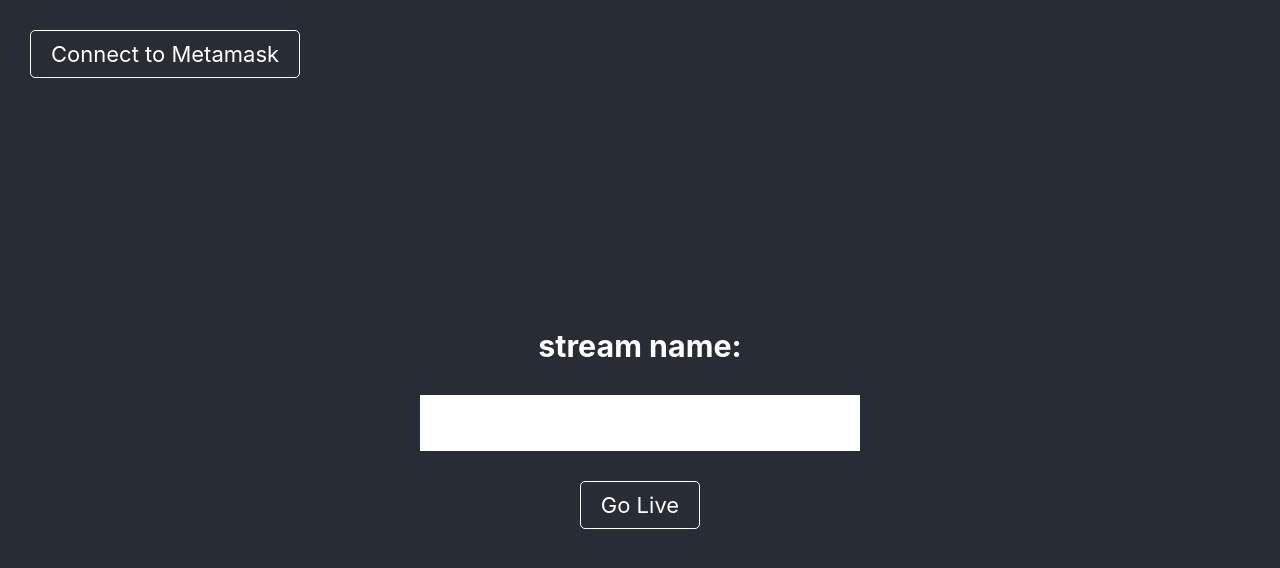
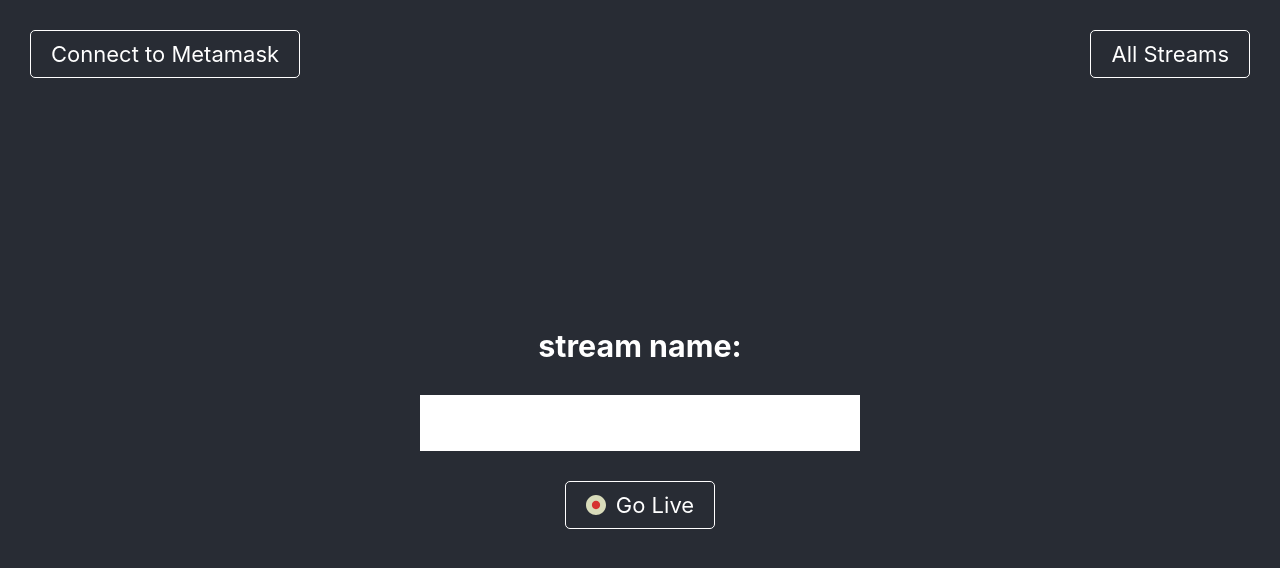
Before and after one commit to harmony-one/shorts-reels-videos.live, a React (Create React App) app: page /go-live in a window 1280 px wide. Shown: the top 568 px of the page. Built offline with nearby package versions, Linux system fonts and the light colour scheme.

Commit message:
ui-fixes

```diff
--- a/src/App.css
+++ b/src/App.css
@@ -58,14 +58,17 @@
   border-radius: 5px;
   padding: 10px 20px;
   color: white;
-  margin: 30px;
   font-size: 22px;
+  max-height: 48px;
+  box-sizing: border-box;
+  display: flex;
+  align-items: center;
+  justify-content: center;
 }
 
 .App-address {
-  padding: 10px 20px;
+  padding: 10px 0px;
   color: white;
-  margin: 30px 10px;
   font-size: 18px;
 }
 
--- a/src/Header.js
+++ b/src/Header.js
@@ -1,59 +1,52 @@
 import React, { useEffect } from 'react';
 import './App.css';
-import { useCallback, useState } from 'react';
-import { deleteLiveStream } from './utils';
+import { useState } from 'react';
 import { useNavigate } from 'react-router-dom';
-import { createLiveStream } from './utils/api';
+import { RecIcon } from './icons/RecIcon';
 
 export function Header() {
     const [loading, setLoading] = useState(false);
     const navigator = useNavigate();
     const [address, setAddress] = useState('');
 
-    useEffect(() => {
-        const profileStr = localStorage.getItem('live_profile');
-
-        const profile = profileStr && JSON.parse(profileStr);
-
-        setAddress(profile?.address);
-    }, []);
-
-    const create = useCallback(() => {
-        setLoading(true);
-
-        createLiveStream({ title: 'stream 1', ownerAddress: '0x0' }).then(res => {
-            const streamsStr = localStorage.getItem('streams');
-
-            const streams = streamsStr ? JSON.parse(streamsStr) : {};
-
-            streams[res.data.liveStreamId] = res.data;
-
-            localStorage.setItem('streams', JSON.stringify(streams));
-
-            setLoading(false);
-
-            navigator(`/streams/${res.data.liveStreamId}`);
-        }).finally(() => setLoading(false));
-    }, []);
-
-    const remove = useCallback((liveStreamId) => {
-        deleteLiveStream({ liveStreamId }).then(res => console.log(res.data));
-    }, []);
-
-    const connectMetamask = () => {
-        if (window.ethereum) {
-            window.ethereum.request({ method: 'eth_requestAccounts' })
-                .then(accounts => {
+    const handleAccountsChanged = (accounts) => {
         if (accounts.length) {
             localStorage.setItem('live_profile',
                 JSON.stringify({
                     address: accounts[0]
                 })
             )
+
+            setAddress(accounts[0])
+        } else {
+            removeAccounts()
+        }
     }
 
-                    setAddress(accounts[0])
-                })
+    const removeAccounts = (accounts) => {
+        localStorage.removeItem('live_profile')
+        setAddress()
+    }
+
+    useEffect(() => {
+        const profileStr = localStorage.getItem('live_profile');
+
+        const profile = profileStr && JSON.parse(profileStr);
+
+        if (profile?.address) {
+            connectMetamask();
+        }
+
+        window.ethereum?.on('accountsChanged', handleAccountsChanged);
+    }, []);
+
+    const connectMetamask = () => {
+        if (window.ethereum) {
+            window.ethereum.request({ method: 'eth_requestAccounts' })
+                .then(handleAccountsChanged)
+                .catch(removeAccounts)
+        } else {
+            removeAccounts()
         }
     }
 
@@ -62,8 +55,8 @@ export function Header() {
             style={{
                 display: 'flex',
                 justifyContent: 'space-between',
-                width: '100%',
-                backgroundColor: "#282c34"
+                backgroundColor: "#282c34",
+                padding: '30px'
             }}
         >
             {/* <div onClick={() => navigator('/')} className="App-button">
@@ -74,6 +67,8 @@ export function Header() {
                     {!loading ? "Go Live" : '...'}
                 </div>} */}
 
+            <div style={{ display: 'flex', flexDirection: 'column' }}>
+                <div>
                     {
                         address ?
                             <div className='App-address'>
@@ -85,12 +80,29 @@ export function Header() {
                                 Connect to Metamask
                             </div>
                     }
+                </div>
+            </div>
 
+
+            <div style={{ display: 'flex', flexDirection: 'row' }}>
                 {window.location.pathname === '/' &&
-                <div onClick={() => navigator('/go-live')} className="App-button">
+                    <div
+                        onClick={() => navigator('/go-live')}
+                        className="App-button"
+                    >
+                        <RecIcon style={{ marginRight: 10 }} />
                         {!loading ? "Go Live" : '...'}
                     </div>
                 }
+
+                <div
+                    onClick={() => navigator('/')}
+                    className="App-button"
+                    style={{ marginLeft: 30 }}
+                >
+                    {"All Streams"}
+                </div>
+            </div>
         </div>
     );
 }
--- /dev/null
+++ b/src/icons/RecIcon.js
@@ -0,0 +1,24 @@
+import React from "react";
+
+export function RecIcon(props) {
+    return (
+        <svg
+            {...props}
+            xmlns="http://www.w3.org/2000/svg"
+            width="20"
+            height="20"
+            version="1.1"
+            viewBox="0 0 496.158 496.158"
+            xmlSpace="preserve"
+        >
+            <path
+                fill="#D8DBBA"
+                d="M496.158 248.085C496.158 111.064 385.088.003 248.082.003 111.07.003 0 111.063 0 248.085c0 137.002 111.07 248.07 248.082 248.07 137.006 0 248.076-111.068 248.076-248.07z"
+            ></path>
+            <path
+                fill="#D63232"
+                d="M351.08 248.083c0-56.891-46.115-103.002-103-103.002-56.886 0-103.002 46.111-103.002 103.002 0 56.881 46.116 102.996 103.002 102.996 56.885 0 103-46.115 103-102.996z"
+            ></path>
+        </svg>
+    );
+}
--- a/src/pages/Stream/CreateStream.js
+++ b/src/pages/Stream/CreateStream.js
@@ -1,6 +1,7 @@
 import React from 'react';
 import { useCallback, useState } from 'react';
 import { useNavigate } from 'react-router-dom';
+import { RecIcon } from '../../icons/RecIcon';
 import { createLiveStream } from '../../utils/api';
 
 export function CreateStream(props) {
@@ -17,6 +18,10 @@ export function CreateStream(props) {
 
             if (window.ethereum) {
                 accounts = await window.ethereum.request({ method: 'eth_requestAccounts' });
+            }
+
+            if (!accounts[0]) {
+                throw new Error('Metamask not authorised');
             }
 
             const res = await createLiveStream({ title, ownerAddress: accounts[0] });
@@ -69,7 +74,12 @@ export function CreateStream(props) {
                 </input>
             </div>
 
-            <div onClick={() => create()} className="App-button">
+            <div
+                onClick={() => create()}
+                className="App-button"
+                style={{ marginTop: 30 }}
+            >
+                <RecIcon style={{ marginRight: 10, display: loading ? 'none' : 'block' }} />
                 {!loading ? "Go Live" : '...'}
             </div>
         </div>
--- a/src/pages/Stream/StreamRecord.js
+++ b/src/pages/Stream/StreamRecord.js
@@ -4,47 +4,24 @@ import { getLiveStream, startLiveStream, getLiveStreamToken } from '../../utils'
 
 import { Participant } from "./Participant";
 import { useParams } from "react-router-dom";
+import { RecIcon } from "../../icons/RecIcon";
+
+const sleep = (ms) => new Promise(res => setTimeout(res, ms));
 
 export function StreamRecord({ stream }) {
-    const spaceRef = useRef(null);
+    const [space, setSpace] = useState();
     const [localParticipant, setLocalParticipant] = useState(null);
-    const [participants, setParticipants] = useState([]);
+    // const [participants, setParticipants] = useState([]);
     const joined = !!localParticipant;
-
-    const [token, setToken] = useState();
 
     const { id } = useParams();
 
     const [loading, setLoading] = useState(false);
 
-    // const addParticipant = useCallback(
-    //     (participant) => {
-    //         setParticipants((currentParticipants) => [
-    //             ...currentParticipants,
-    //             participant,
-    //         ]);
-    //     },
-    //     [setParticipants]
-    // );
-
-    // const removeParticipant = useCallback(
-    //     (participantLeaving) => {
-    //         setParticipants((currentParticipants) =>
-    //             currentParticipants.filter(
-    //                 (currentParticipant) =>
-    //                     currentParticipant.connectionId !== participantLeaving.connectionId
-    //             )
-    //         );
-    //     },
-    //     [setParticipants]
-    // );
-
     useEffect(() => {
         getLiveStreamToken(id).then(res => {
-            setToken(res.data);
-
-            const space = new Space(res.data);
-            spaceRef.current = space;
+            const newSpace = new Space(res.data);
+            setSpace(newSpace);
         })
     }, [id]);
 
@@ -52,7 +29,7 @@ export function StreamRecord({ stream }) {
         setLoading(true);
 
         // Join the Space
-        let localParticipant = await spaceRef.current.join();
+        let localParticipant = await space.join();
 
         // Get and publish our local tracks
         let localTracks = await getUserMedia({
@@ -64,28 +41,37 @@ export function StreamRecord({ stream }) {
         // Set the local participant so it will be rendered
         setLocalParticipant(localParticipant);
 
+        let starting = false;
+
+        // while (!starting) {
+        try {
             await startLiveStream(id);
+            starting = true;
+        } catch (e) {
+            //sleep(2000);
+        }
+        //}
 
         setLoading(false);
-    }, [id]);
+    }, [id, space]);
 
     const stop = useCallback(async () => {
-        // Join the Space
-        // await spaceRef.current.join();
-
         // // Set the local participant so it will be rendered
-        // setLocalParticipant(null);
+        await space.leave();
+        localParticipant.unpublishAllTracks({ stop: true });
+        setLocalParticipant(null);
 
         // await stopBroadcast({
         //     spaceId: props.ownerCreds.spaceId,
         //     broadcastId: props.ownerCreds.broadcastId,
         // });
-    }, [id]);
+    }, [localParticipant, id, space]);
 
     if (!stream) {
         return <div>...</div>
     }
 
+    if (!localParticipant) {
         return (
             <>
                 <h4>
@@ -94,7 +80,7 @@ export function StreamRecord({ stream }) {
                     </span>
                 </h4>
 
-            {!localParticipant ?
+                {!localParticipant &&
                     <div
                         onClick={join}
                         disabled={joined}
@@ -104,34 +90,43 @@ export function StreamRecord({ stream }) {
                             maxWidth: 300,
                         }}
                     >
+                        <RecIcon style={{ marginRight: 10, display: loading ? 'none' : 'block' }} />
                         {loading ? 'Starting...' : 'Start Stream'}
-                </div> : <div
+                    </div>
+                }
+            </>)
+    }
+
+    return (
+        <div>
+            <div style={{
+                display: 'flex',
+                flexDirection: 'row',
+                justifyContent: 'space-between',
+                alignItems: 'center',
+                width: '100%'
+            }}>
+                <h4>
+                    Streaming: <span style={{ color: '#38b3ff' }}>
+                        {stream.title}
+                    </span>
+                </h4>
+                <div
                     onClick={stop}
                     className="App-button"
                     style={{
                         margin: '20px 0',
                         maxWidth: 300,
-                        display: 'none'
                     }}
                 >
                     Stop Stream
-                </div>}
+                </div>
+            </div>
 
-            {localParticipant && (
             <Participant
                 key={localParticipant.connectionId}
                 participant={localParticipant}
             />
-            )}
-
-            {participants.map((participant) => {
-                return (
-                    <Participant
-                        key={participant.connectionId}
-                        participant={participant}
-                    />
-                );
-            })}
-        </>
+        </div>
     );
 }
--- a/src/pages/Stream/StreamView.js
+++ b/src/pages/Stream/StreamView.js
@@ -9,6 +9,9 @@ export const StreamView = ({ stream }) => {
                 <span style={{ color: '#38b3ff' }}>{stream.title}</span>
             </h3>
             <h3>Waiting for the stream to start...</h3>
+            <div onClick={() => navigate('/')} className="App-button">
+                Back to the list
+            </div>
         </>)
     }
 
```
Lines whose indentation alone changed are shown as unchanged.
